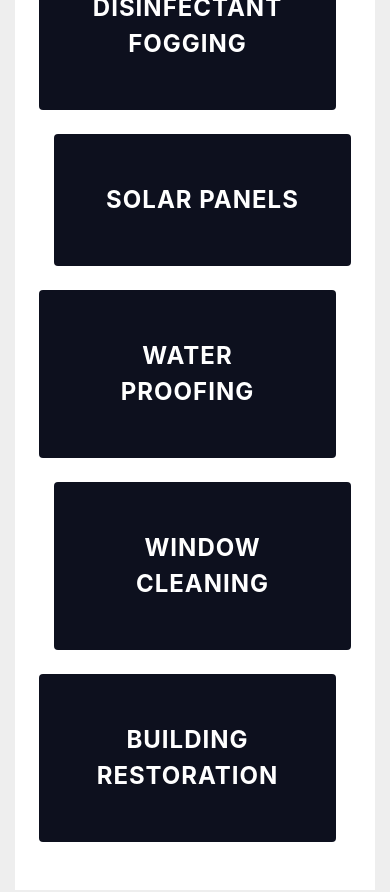
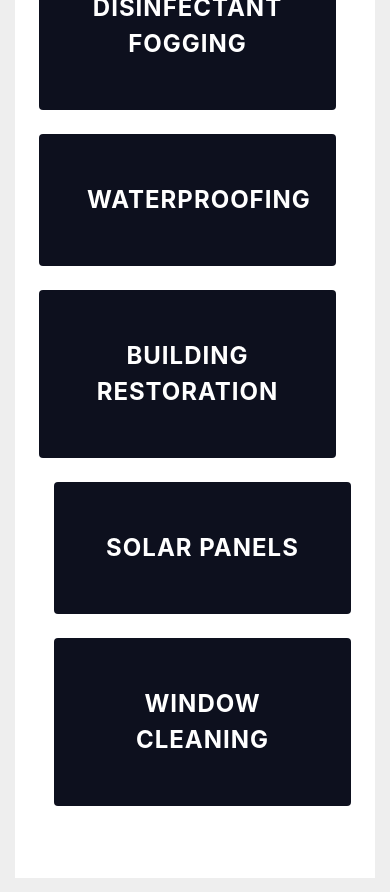
Before and after one commit to jpoechill/mm2020, a Nuxt app: page / in a window 390 px wide. Shown: the part 1660-2552 px from the top of the page. Built offline with nearby package versions, Linux system fonts and the light colour scheme.

Commit message:
add accordians

```diff
--- a/pages/index.vue
+++ b/pages/index.vue
@@ -56,46 +56,75 @@
           <div class="p-4 pb-5 border-top-blue bg-white">
             <strong>SERVICES</strong><br><br>
             <div class="container">
-              <div class="row">
+              <div class="row accordion" id="accordionExample2">
                 <div class="col-md-6 pl-0">
-                  <div class="tab p-5 pb-5 mb-4 bg-blue rounded text-center text-white" @click="toggleCard()" @mousemove="readMousePos" @mouseenter="showInfo = true;" @mouseleave="showInfo = false;">
+                  <div>
+                    <div class="">
+                      <div class="tab p-5 pb-5 mb-4 bg-blue rounded text-center text-white" id="headingOne" data-toggle="collapse" data-target="#collapseOne" aria-expanded="false" aria-controls="collapseOne">
                         <strong>
                           INT. DISINFECTANT FOGGING
                         </strong>
                       </div>
-                </div>
-                <!-- <div class="col-md-6 pl-0">
-                  <div class="p-5 pb-5 mb-4 bg-blue rounded text-center text-white" @mousemove="readMousePos" @mouseenter="showInfo = true" @mouseout="showInfo = false">
-                    <strong>INT. DISINFECTANT FOGGING</strong>
-                  </div>
-                  <div class="px-4 mb-4" v-show="showInfo">
-                    Lorem ipsum dolor sit amet, consectetur adipisicing elit. Placeat velit minima sed laudantium porro voluptatem saepe dolores fugit, veniam tempora dolorum obcaecati nobis aut asperiores. Impedit eveniet excepturi illum rerum.
-                  </div>
-                </div> -->
-                <div class="col-md-6 pr-0">
-                  <div class="tab p-5 pb-5 mb-4 bg-blue rounded text-center text-white" @click="toggleCard()" >
-                    <strong>SOLAR PANELS</strong>
+                      <div id="collapseOne" class="px-3 collapse" aria-labelledby="headingOne" data-parent="#accordionExample2">
+                        <div class="mb-5">
+                          Anim pariatur cliche reprehenderit, enim eiusmod high life accusamus terry richardson ad squid. 3 wolf moon officia aute, non cupidatat skateboard dolor brunch. Food truck quinoa nesciunt laborum eiusmod. Brunch 3 wolf moon tempor, sunt aliqua put a bird on it squid single-origin coffee nulla assumenda shoreditch et. Nihil anim keffiyeh helvetica, craft beer labore wes anderson cred nesciunt sapiente ea proident. Ad vegan excepteur butcher vice lomo. Leggings occaecat craft beer farm-to-table, raw denim aesthetic synth nesciunt you probably haven't heard of them accusamus labore sustainable VHS.
                         </div>
                       </div>
-                <div class="col-md-6 pl-0">
-                  <div class="tab p-5 pb-5 mb-4 bg-blue rounded text-center text-white" @click="toggleCard()" >
-                    <strong>WATER PROOFING</strong>
+                    </div>
+                    <div class="">
+                      <div class="tab p-5 pb-5 mb-4 bg-blue rounded text-center text-white" id="headingTwo" data-toggle="collapse" data-target="#collapseTwo" aria-expanded="false" aria-controls="collapseTwo">
+                        <strong>
+                          WATERPROOFING
+                        </strong>
+                      </div>
+                      <div id="collapseTwo" class="px-3 collapse" aria-labelledby="headingTwo" data-parent="#accordionExample2">
+                        <div class="mb-5">
+                          Anim pariatur cliche reprehenderit, enim eiusmod high life accusamus terry richardson ad squid. 3 wolf moon officia aute, non cupidatat skateboard dolor brunch. Food truck quinoa nesciunt laborum eiusmod. Brunch 3 wolf moon tempor, sunt aliqua put a bird on it squid single-origin coffee nulla assumenda shoreditch et. Nihil anim keffiyeh helvetica, craft beer labore wes anderson cred nesciunt sapiente ea proident. Ad vegan excepteur butcher vice lomo. Leggings occaecat craft beer farm-to-table, raw denim aesthetic synth nesciunt you probably haven't heard of them accusamus labore sustainable VHS.
+                        </div>
+                      </div>
+                    </div>
+                    <div class="">
+                      <div class="tab p-5 pb-5 mb-4 bg-blue rounded text-center text-white" id="headingThree" data-toggle="collapse" data-target="#collapseThree" aria-expanded="false" aria-controls="collapseThree">
+                        <strong>
+                          BUILDING RESTORATION
+                        </strong>
+                      </div>
+                      <div id="collapseThree" class="px-3 collapse" aria-labelledby="headingThree" data-parent="#accordionExample2">
+                        <div class="mb-5">
+                          Anim pariatur cliche reprehenderit, enim eiusmod high life accusamus terry richardson ad squid. 3 wolf moon officia aute, non cupidatat skateboard dolor brunch. Food truck quinoa nesciunt laborum eiusmod. Brunch 3 wolf moon tempor, sunt aliqua put a bird on it squid single-origin coffee nulla assumenda shoreditch et. Nihil anim keffiyeh helvetica, craft beer labore wes anderson cred nesciunt sapiente ea proident. Ad vegan excepteur butcher vice lomo. Leggings occaecat craft beer farm-to-table, raw denim aesthetic synth nesciunt you probably haven't heard of them accusamus labore sustainable VHS.
+                        </div>
+                      </div>
+                    </div>
                   </div>
                 </div>
                 <div class="col-md-6 pr-0">
-                  <div class="tab p-5 pb-5 mb-4 bg-blue rounded text-center text-white" @click="toggleCard()" >
-                    <strong>WINDOW CLEANING</strong>
+                  <div>
+                    <div class="">
+                      <div class="tab p-5 pb-5 mb-4 bg-blue rounded text-center text-white" id="headingOne" data-toggle="collapse" data-target="#collapseFour" aria-expanded="false" aria-controls="collapseOne">
+                        <strong>
+                          SOLAR PANELS
+                        </strong>
+                      </div>
+                      <div id="collapseFour" class="px-3 collapse" aria-labelledby="headingOne" data-parent="#accordionExample2">
+                        <div class="mb-5">
+                          Anim pariatur cliche reprehenderit, enim eiusmod high life accusamus terry richardson ad squid. 3 wolf moon officia aute, non cupidatat skateboard dolor brunch. Food truck quinoa nesciunt laborum eiusmod. Brunch 3 wolf moon tempor, sunt aliqua put a bird on it squid single-origin coffee nulla assumenda shoreditch et. Nihil anim keffiyeh helvetica, craft beer labore wes anderson cred nesciunt sapiente ea proident. Ad vegan excepteur butcher vice lomo. Leggings occaecat craft beer farm-to-table, raw denim aesthetic synth nesciunt you probably haven't heard of them accusamus labore sustainable VHS.
                         </div>
                       </div>
-                <div class="col-md-6 pl-0">
-                  <div class="tab p-5 pb-5 bg-blue rounded text-center text-white" @click="toggleCard()" >
-                    <strong>BUILDING RESTORATION</strong>
+                    </div>
+                    <div class="">
+                      <div class="tab p-5 pb-5 mb-4 bg-blue rounded text-center text-white" id="headingTwo" data-toggle="collapse" data-target="#collapseFive" aria-expanded="false" aria-controls="collapseTwo">
+                        <strong>
+                          WINDOW CLEANING
+                        </strong>
+                      </div>
+                      <div id="collapseFive" class="px-3 collapse" aria-labelledby="headingTwo" data-parent="#accordionExample2">
+                        <div class="mb-5">
+                          Anim pariatur cliche reprehenderit, enim eiusmod high life accusamus terry richardson ad squid. 3 wolf moon officia aute, non cupidatat skateboard dolor brunch. Food truck quinoa nesciunt laborum eiusmod. Brunch 3 wolf moon tempor, sunt aliqua put a bird on it squid single-origin coffee nulla assumenda shoreditch et. Nihil anim keffiyeh helvetica, craft beer labore wes anderson cred nesciunt sapiente ea proident. Ad vegan excepteur butcher vice lomo. Leggings occaecat craft beer farm-to-table, raw denim aesthetic synth nesciunt you probably haven't heard of them accusamus labore sustainable VHS.
                         </div>
                       </div>
-                <!-- <div class="col-md-6 pl-0">
-                  {{ mouseX }} <br>
-                  {{ mouseY }}
-                </div> -->
+                    </div>
+                  </div>
+                </div>
               </div>
             </div>
           </div>
@@ -194,6 +223,15 @@ export default {
     },
     toggleCard: function () {
       alert('You clicked me!')
+    },
+    toggleHeight: function () {
+      if (this.$refs.card1.style.height !== "300px") {
+        this.$refs.card1.style.height = "300px"
+      } else {
+        this.$refs.card1.style.height = "152px"
+      }
+
+      this.showInfo = !this.showInfo
     }
   },
   mounted() {
@@ -287,4 +325,13 @@ button:hover, .tab {
 .fade-enter, .fade-leave-to /* .fade-leave-active below version 2.1.8 */ {
   opacity: 0;
 }
+
+.animate {
+  height: 100px;
+  -webkit-transition: all 1s ease;
+  -moz-transition: all 1s ease;
+  -o-transition: all 1s ease;
+  -ms-transition: all 1s ease;
+  transition: all 1s ease;
+}
 </style>
```
Lines whose indentation alone changed are shown as unchanged.
